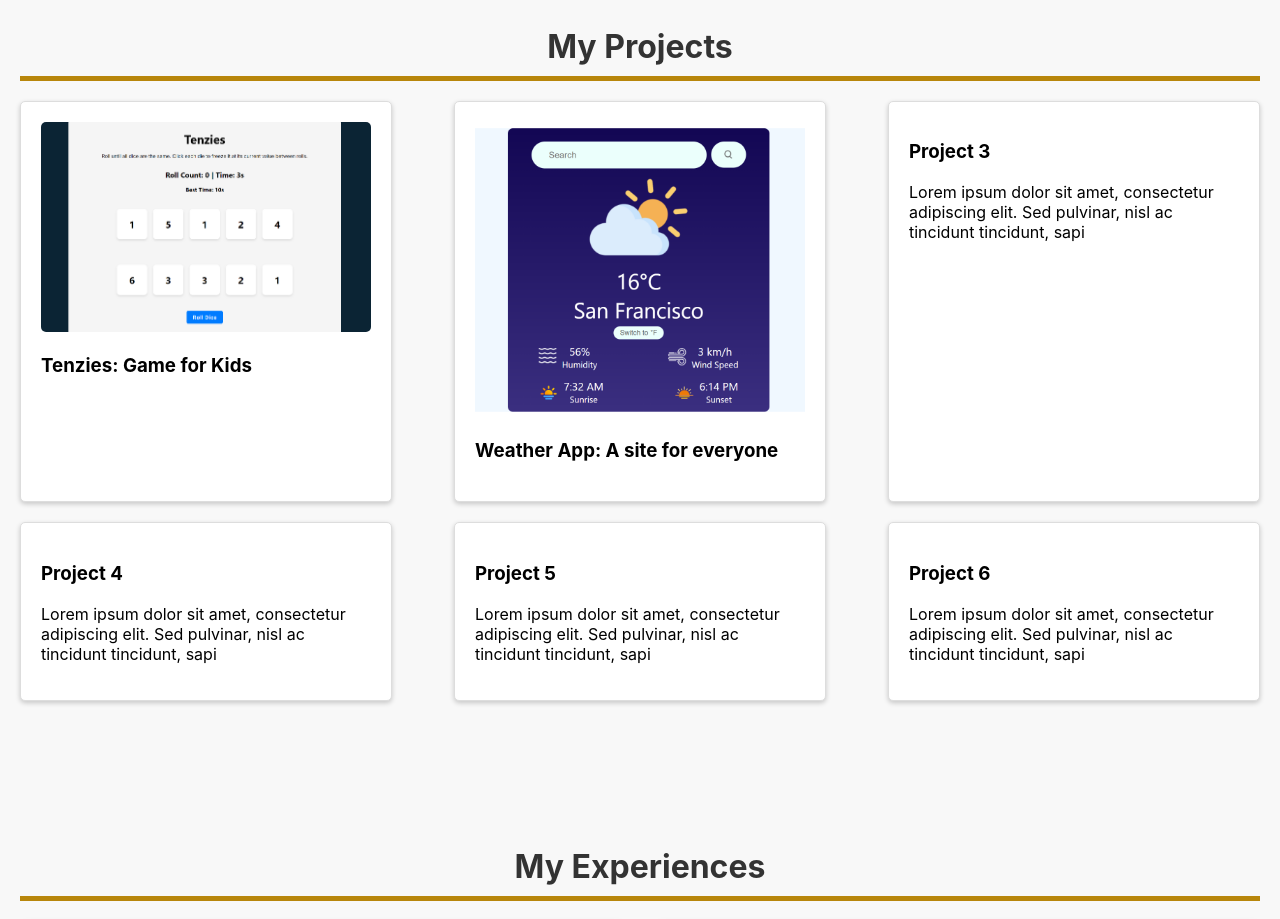
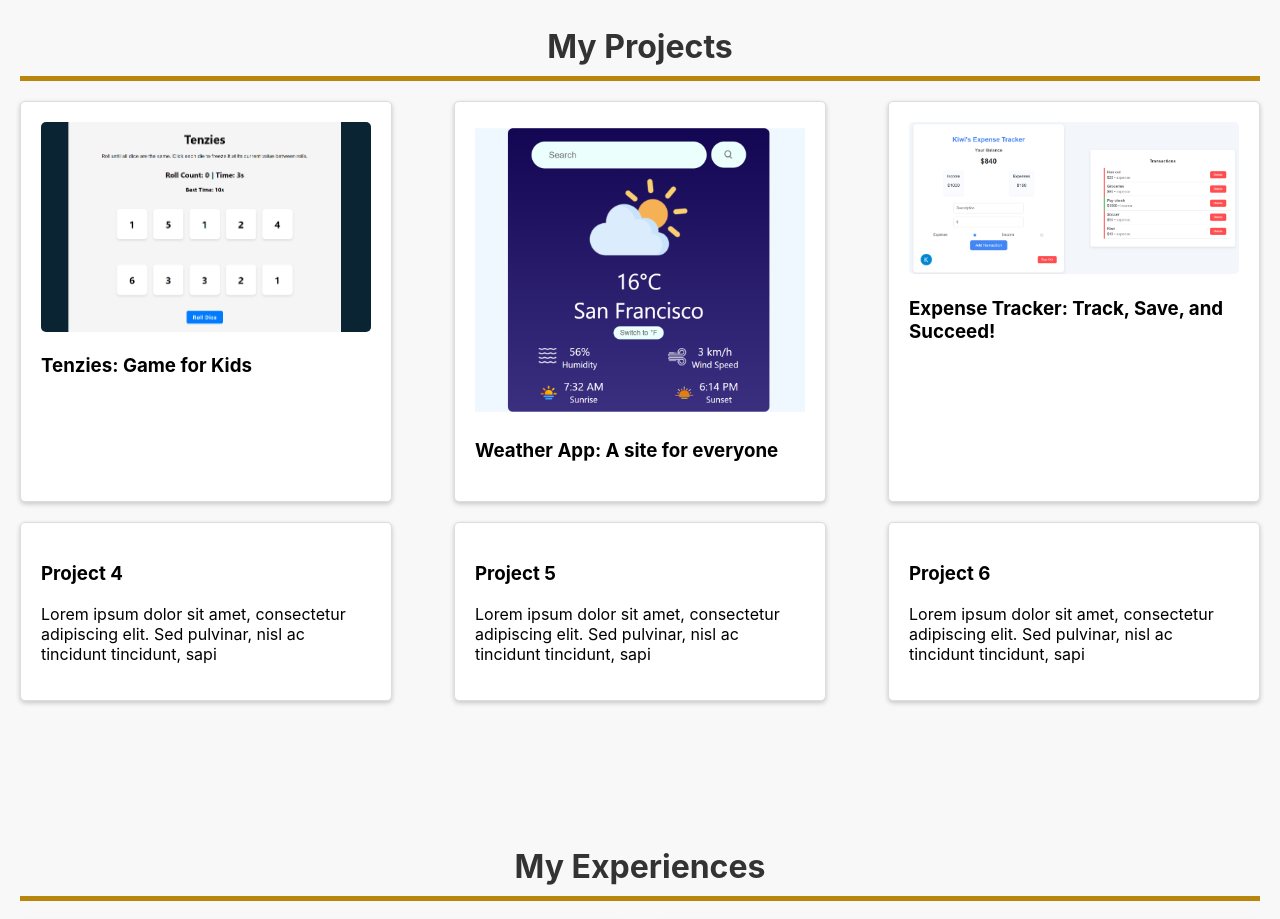
Before and after one commit to bryankhor07/bryan-khor-portfolio, a React (Create React App) app: page / in a window 1280 px wide. Shown: the part 1280-2199 px from the top of the page. Built offline with nearby package versions, Linux system fonts and the light colour scheme.

Commit message:
Added expense tracker project

```diff
--- a/src/components/Projects.js
+++ b/src/components/Projects.js
@@ -1,5 +1,6 @@
 import TenziesPhoto from "../images/TenziesApp.png";
 import WeatherAppPhoto from "../images/WeatherAppPhoto.png";
+import ExpenseTrackerPhoto from "../images/ExpenseTrackerPhoto.png";
 
 export default function Projects() {
   return (
@@ -43,11 +44,24 @@ export default function Projects() {
           <h3>Weather App: A site for everyone</h3>
         </div>
         <div className="projects--list">
-          <h3>Project 3</h3>
-          <p>
-            Lorem ipsum dolor sit amet, consectetur adipiscing elit. Sed
-            pulvinar, nisl ac tincidunt tincidunt, sapi
-          </p>
+          <a
+            href="https://expense-tracker-c3464.web.app/"
+            target="_blank"
+            rel="noopener noreferrer"
+            className="project--container"
+          >
+            <img
+              src={ExpenseTrackerPhoto}
+              alt="Expense Tracker"
+              className="project--photo"
+            />
+            <div className="overlay--text">
+              An expense tracker that allows users to add and delete expenses,
+              as well as view the total balance. Developed with React and
+              Firebase for a seamless and efficient experience.
+            </div>
+          </a>
+          <h3>Expense Tracker: Track, Save, and Succeed!</h3>
         </div>
         <div className="projects--list">
           <h3>Project 4</h3>
```
Also changed, not shown: src/images/ExpenseTrackerPhoto.png (added).
